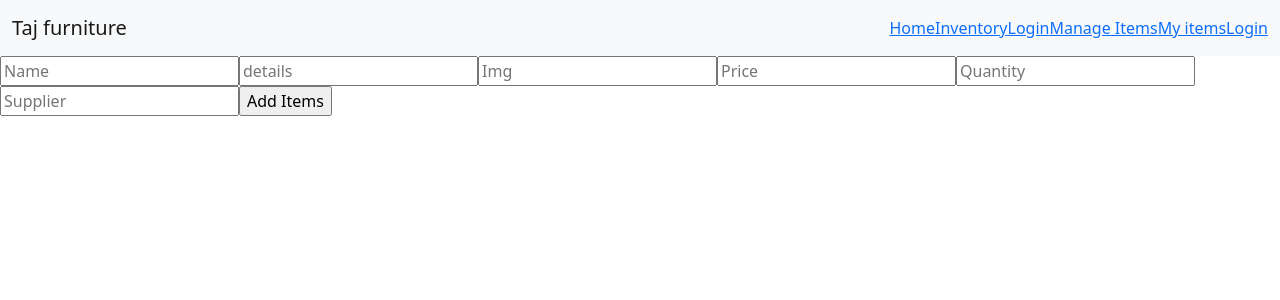
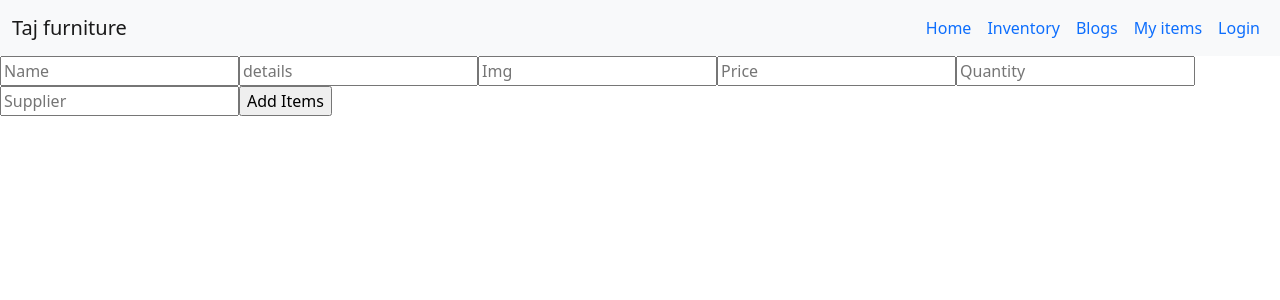
Before and after one commit to rifatbafsc/Taj-Furniture, a React (Create React App) app: page /additems in a window 1280 px wide. Shown: the top 300 px of the page. Built offline with nearby package versions, Linux system fonts and the light colour scheme.

Commit message:
delete item from MyItems

```diff
--- a/package.json
+++ b/package.json
@@ -11,6 +11,7 @@
     "react-bootstrap": "^2.3.1",
     "react-dom": "^18.1.0",
     "react-hook-form": "^7.30.0",
+    "react-hot-toast": "^2.2.0",
     "react-router": "^6.3.0",
     "react-router-dom": "^6.3.0",
     "react-scripts": "5.0.1",
--- a/src/App.js
+++ b/src/App.js
@@ -6,10 +6,10 @@ import Header from './Components/Header/Header';
 import Inventory from './Components/Inventory/Inventory';
 import ItemDetails from './Components/ItemDetails/ItemDetails';
 import PageNotFound from './Components/PageNotFound/PageNotFound';
-import ManageItems from './Components/ManageItems/ManageItems';
 import RestockItems from './Components/RestockItems/RestockItems';
 import AddItems from './Components/AddItems/AddItems';
 import MyItems from './Components/MyItems/MyItems';
+import Blogs from './Components/Blogs/Blogs';
 
 
 
@@ -21,7 +21,7 @@ function App() {
         <Route path="/" element={<Home></Home>}></Route>
         <Route path="/home" element={<Home></Home>}></Route>
         <Route path="/inventory" element={<Inventory></Inventory>}></Route>
-        <Route path="/blogs" element={<Inventory></Inventory>}></Route>
+        <Route path="/blogs" element={<Blogs></Blogs>}></Route>
         <Route path="/restockitems" element={<RestockItems></RestockItems>}></Route>
         <Route path="/additems" element={<AddItems></AddItems>}></Route>
         <Route path="/myitems" element={<MyItems></MyItems>}></Route>
--- a/src/Components/AddItems/AddItems.js
+++ b/src/Components/AddItems/AddItems.js
@@ -1,8 +1,11 @@
 import React from "react";
 import { useForm } from "react-hook-form";
+import toast, { Toaster } from "react-hot-toast";
 
  const AddItems= ()=> {
   const { register, handleSubmit } = useForm();
+  const notify = () => toast('Here is your toast.');
+
 
   const onSubmit = data => {
       console.log(data);
@@ -19,6 +22,9 @@ import { useForm } from "react-hook-form";
       console.log(result);
   })
 
+  toast.success('Successfully toasted!')
+
+
 };
 
   return (
@@ -30,7 +36,9 @@ import { useForm } from "react-hook-form";
       <input placeholder="Price" type="number" {...register("price")} />
       <input placeholder="Quantity" type="number" {...register("quantity")} />
       <input placeholder="Supplier" type="text" {...register("supplier")} />
-      <input type="submit" value='Add Items' />
+      <input onClick={notify} type="submit" value='Add Items' />
+      <Toaster
+      />
     </form>
     </div>
   );
--- a/src/Components/Header/Header.js
+++ b/src/Components/Header/Header.js
@@ -15,12 +15,11 @@ const Header = () => {
         style={{ maxHeight: '100px' }}
         navbarScroll
       >
-        <Link to="/home">Home</Link>
-        <Link to="/inventory">Inventory</Link>
-        <Link to="/blogs">Login</Link>
-        <Link to="/manageitems">Manage Items</Link>
-        <Link to="/myitems">My items</Link>
-        <Link to="/login">Login</Link>
+        <Link className='m-2 text-decoration-none' to="/home">Home</Link>
+        <Link className='m-2 text-decoration-none' to="/inventory">Inventory</Link>
+        <Link className='m-2 text-decoration-none' to="/blogs">Blogs</Link>
+        <Link className='m-2 text-decoration-none' to="/myitems">My items</Link>
+        <Link className='m-2 text-decoration-none' to="/login">Login</Link>
       </Nav>
 
     </Navbar.Collapse>
--- a/src/Components/Home/Home.js
+++ b/src/Components/Home/Home.js
@@ -1,6 +1,7 @@
 import React from 'react';
 import { Button, Card, Carousel } from 'react-bootstrap';
 import { useNavigate } from 'react-router';
+import { Link } from 'react-router-dom';
 import useFurniture from '../../useFurniture/useFurniture';
 import Footer from '../Footer/Footer';
 import "./Home.css"
@@ -87,6 +88,10 @@ const Home = () => {
                 </div>
             </div>
 
+                <div>
+                    <Link to='/myitems'> <Button>Manage Inventories</Button></Link>
+                </div>
+
             <Footer></Footer>
 
         </div>
--- a/src/Components/ManageItems/ManageItems.js
+++ b/src/Components/ManageItems/ManageItems.js
@@ -1,7 +1,11 @@
 import React from 'react';
 
 const ManageItems = () => {
-
+    return (
+        <div>
+          <h1>ok</h1>
+        </div>
+    );
 };
 
 export default ManageItems;
--- a/src/Components/MyItems/MyItems.js
+++ b/src/Components/MyItems/MyItems.js
@@ -1,11 +1,56 @@
 import React from 'react';
+import { Button, Table } from 'react-bootstrap';
+import useFurniture from '../../useFurniture/useFurniture';
 
 const MyItems = () => {
+    const [items, setItems]= useFurniture({});
+    const handleDelete=(id)=>{
+
+        const deleteItem = window.confirm('Delete this item?');
+        if(deleteItem){
+            fetch(`http://localhost:5000/items/${id}`,{
+                method: 'DELETE'
+            })
+            .then(res=> res.json())
+            .then(data=> {
+                const remainingItems= items.filter( resItem=> resItem._id !== id);
+                setItems(remainingItems);
+            })
+
+            }
+    }
+
     return (
         <div>
-            <h1>my items</h1>
-        </div>
-    );
-};
+            {
+                items.map(item=>
+                    <div>
+                        <Table striped bordered hover size="sm">
+                        <thead>
+                            <tr>
+                            <th>SL No</th>
+                            <th>Product Name</th>
+                            <th>Supplier</th>
+
+                            </tr>
+                        </thead>
+                        <tbody>
+                            <tr>
+                            <td>{item._id}</td>
+                            <td>{item.name}</td>
+                            <td>{item.supplier}</td>
+                            <Button onClick={()=>handleDelete(item._id)} className='text-danger fw-bold'><td>Delete</td></Button>
+                            </tr>
+
+                        </tbody>
+                        </Table>
+                    </div>
+
+
+
+
+    )};
+    </div>
+)};
 
 export default MyItems;
```
Also changed, not shown: src/Components/ItemDetails/ItemDetails.js (+19 -3 lines), 1 other file (tests, documents, lock files or other folders).
